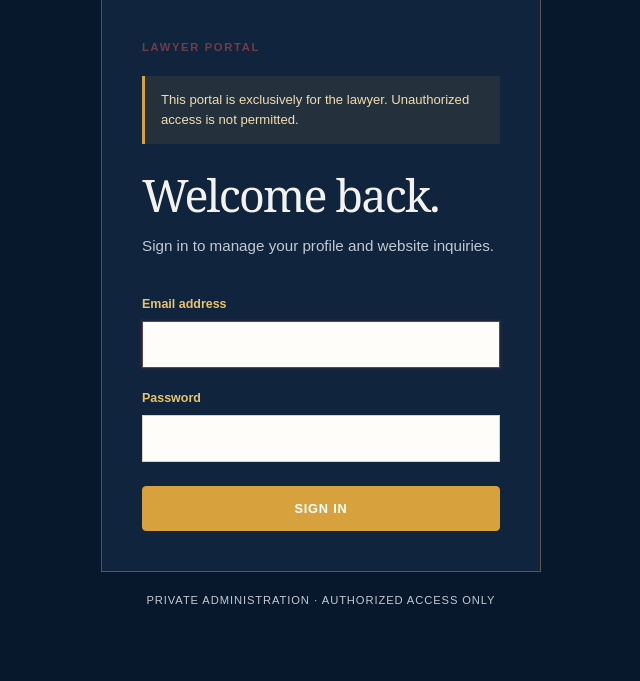
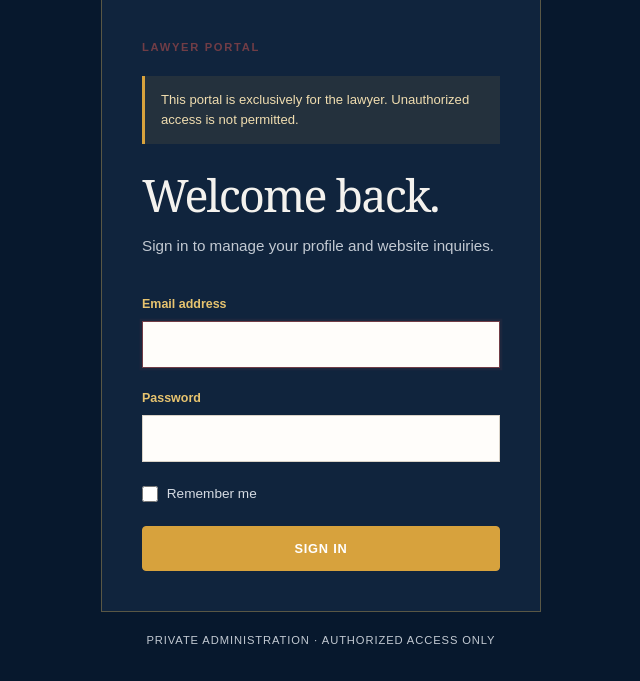
Before and after one commit to daveallen0015-gif/atty.RS, a Laravel app: page /admin/login in a window 1280 px wide. Shown: the part 184-865 px from the top of the page, without its empty margins (319-959 px from the left). Before the commit the page ends 788 px from the top, so only its background shows below. Run offline with Laravel 12, Linux system fonts and the light colour scheme; parts of the project's set-up code (start-up, migrations or seed data) failed here and were passed over.

Commit message:
AUTH REMEMBER ME

```diff
--- a/app/Http/Controllers/Admin/AuthController.php
+++ b/app/Http/Controllers/Admin/AuthController.php
@@ -23,8 +23,7 @@ class AuthController extends Controller
             'password' => ['required', 'string'],
         ]);
 
-        // Keep the lawyer signed in across browser restarts until they explicitly log out.
-        if (! Auth::attempt($credentials + ['is_lawyer' => true], true)) {
+        if (! Auth::attempt($credentials + ['is_lawyer' => true], $request->boolean('remember'))) {
             throw ValidationException::withMessages([
                 'email' => __('auth.failed'),
             ]);
--- a/public/css/lawyer.css
+++ b/public/css/lawyer.css
@@ -211,6 +211,9 @@ body.admin-auth-page { background: #07182d; color: #f5f3ee; }
 .auth-panel h1 { color: #f4f2ee; }
 .auth-intro, .auth-footnote { color: #c2c9d2; }
 .auth-form .form-label { color: #e6c36f; }
+.auth-remember { display: flex; align-items: center; gap: .55rem; color: #d5dbe3; font: .85rem Arial, sans-serif; }
+.auth-remember input { width: 1rem; height: 1rem; margin: 0; accent-color: #d7a23d; }
+.auth-remember label { cursor: pointer; }
 .btn-ink { border-color: #d7a23d; border-radius: 4px; background: #d7a23d; color: #fff; }
 .btn-ink:hover, .btn-ink:focus { border-color: #e8b64d; background: #e8b64d; color: #07182d; }
 body.admin-page { background: #f7f5ef; color: #10233e; }
--- a/resources/views/admin/auth/login.blade.php
+++ b/resources/views/admin/auth/login.blade.php
@@ -22,6 +22,10 @@
                 <input id="password" type="password" name="password" class="form-control @error('password') is-invalid @enderror" required autocomplete="current-password">
                 @error('password')<div class="invalid-feedback">{{ $message }}</div>@enderror
             </div>
+            <div class="auth-remember mb-4">
+                <input id="remember" type="checkbox" name="remember" value="1" @checked(old('remember'))>
+                <label for="remember">Remember me</label>
+            </div>
             <button type="submit" class="btn btn-ink w-100">Sign in</button>
         </form>
     </section>
```
